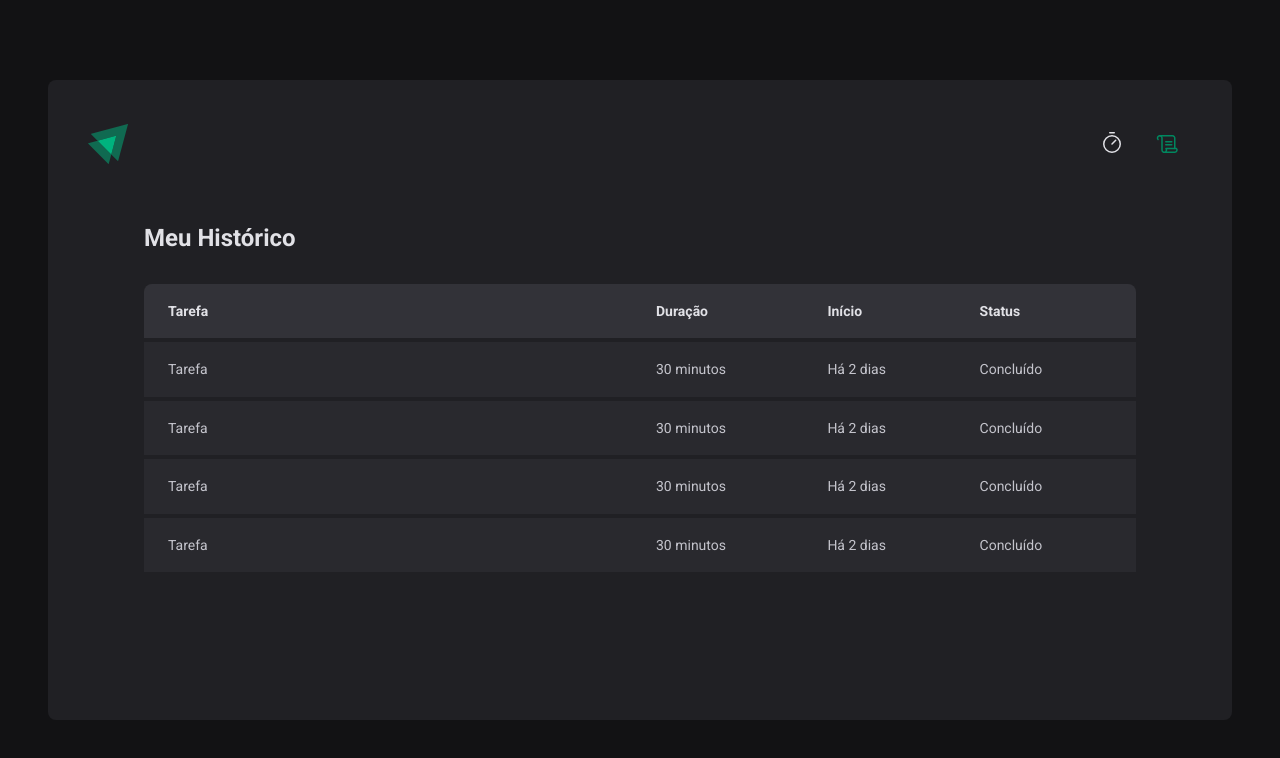
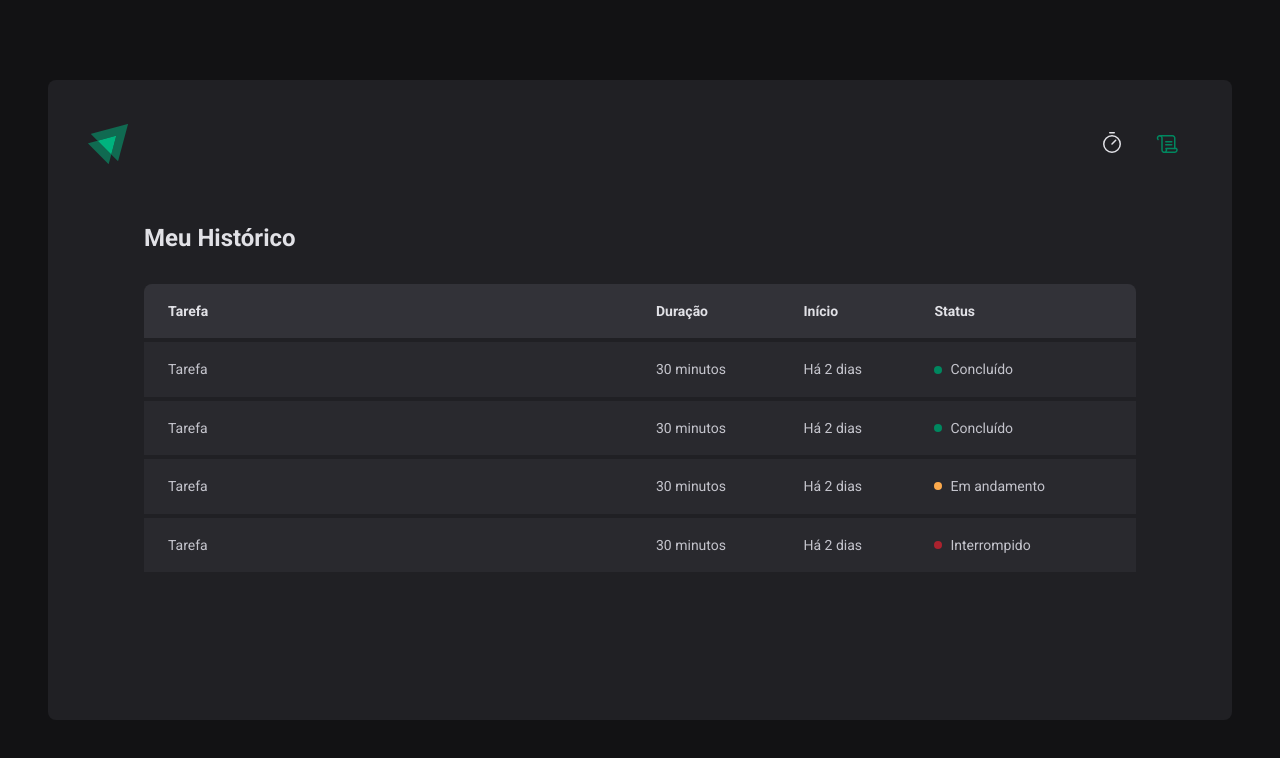
Before and after one commit to jeansantosw/timer-react, a React (Vite) app: page /history in a window 1280 px wide. Shown: the top 758 px of the page. Built offline with nearby package versions, Linux system fonts and the light colour scheme.

Commit message:
Formulário

```diff
--- a/src/pages/History/index.tsx
+++ b/src/pages/History/index.tsx
@@ -1,4 +1,4 @@
-import { HistoryContainer, HistoryList } from './style'
+import { HistoryContainer, HistoryList, Status } from './style'
 
 export function History() {
   return (
@@ -19,25 +19,33 @@
               <td>Tarefa</td>
               <td>30 minutos</td>
               <td>Há 2 dias</td>
-              <td>Concluído</td>
+              <td>
+                <Status statusColor="green">Concluído</Status>
+              </td>
             </tr>
             <tr>
               <td>Tarefa</td>
               <td>30 minutos</td>
               <td>Há 2 dias</td>
-              <td>Concluído</td>
+              <td>
+                <Status statusColor="green">Concluído</Status>
+              </td>
             </tr>
             <tr>
               <td>Tarefa</td>
               <td>30 minutos</td>
               <td>Há 2 dias</td>
-              <td>Concluído</td>
+              <td>
+                <Status statusColor="yellow">Em andamento</Status>
+              </td>
             </tr>
             <tr>
               <td>Tarefa</td>
               <td>30 minutos</td>
               <td>Há 2 dias</td>
-              <td>Concluído</td>
+              <td>
+                <Status statusColor="red">Interrompido</Status>
+              </td>
             </tr>
           </tbody>
         </table>
--- a/src/pages/History/style.ts
+++ b/src/pages/History/style.ts
@@ -59,3 +59,29 @@
     }
   }
 `
+
+const STATUS_COLORS = {
+  yellow: 'yellow-500',
+  green: 'green-500',
+  red: 'red-500',
+} as const
+
+interface StatusProps {
+  statusColor: keyof typeof STATUS_COLORS
+  // pode também ser passada statusColor: 'yellow' | 'red' | 'green'
+  // mas foi passadas a key do meu objeto
+}
+
+export const Status = styled.span<StatusProps>`
+  display: flex;
+  align-items: center;
+  gap: 0.5rem;
+
+  &::before {
+    content: '';
+    width: 0.5rem;
+    height: 0.5rem;
+    border-radius: 9999px;
+    background: ${(props) => props.theme[STATUS_COLORS[props.statusColor]]};
+  }
+`
```
